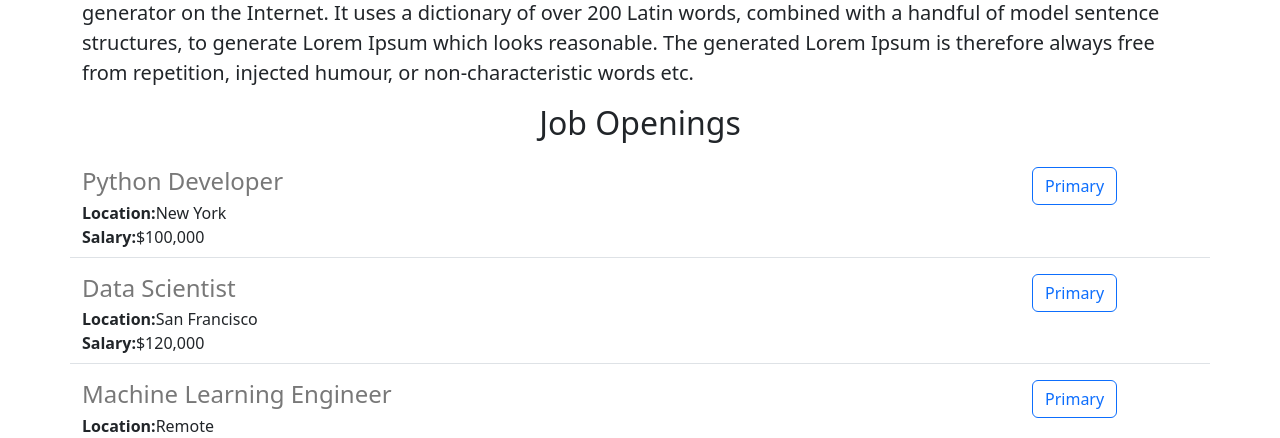
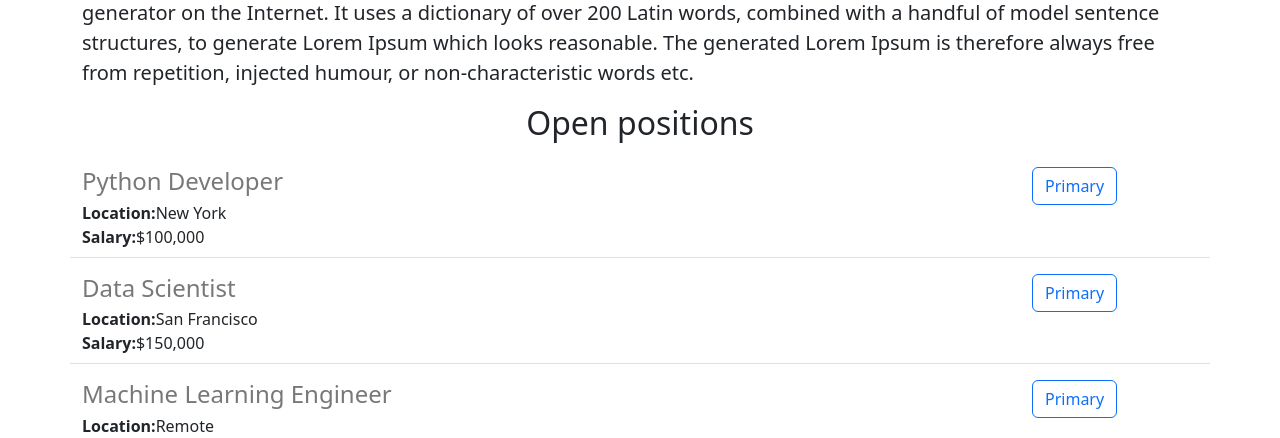
Before and after one commit to NouhJama/Jovian-careers-website-v2, a Flask app: page / in a window 1280 px wide. Shown: the part 632-1070 px from the top of the page. Run offline with Flask 3, Linux system fonts and the light colour scheme.

Commit message:
changed app salary on

```diff
--- a/app.py
+++ b/app.py
@@ -12,7 +12,7 @@ JOBS = [
     'id': 2,
     'title': 'Data Scientist',
     'location': 'San Francisco',
-    'salary': '$120,000',
+    'salary': '$150,000',
   },
   {
     'id': 3,
--- a/templates/home.html
+++ b/templates/home.html
@@ -24,7 +24,7 @@
   <p class="lead">
     There are many variations of passages of Lorem Ipsum available, but the majority have suffered alteration in some form, by injected humour, or randomised words which don't look even slightly believable. If you are going to use a passage of Lorem Ipsum, you need to be sure there isn't anything embarrassing hidden in the middle of text. All the Lorem Ipsum generators on the Internet tend to repeat predefined chunks as necessary, making this the first true generator on the Internet. It uses a dictionary of over 200 Latin words, combined with a handful of model sentence structures, to generate Lorem Ipsum which looks reasonable. The generated Lorem Ipsum is therefore always free from repetition, injected humour, or non-characteristic words etc.
   </p>
-<h2 class="text-center mt-2 mb-4"> Job Openings </h2>
+<h2 class="text-center mt-2 mb-4"> Open positions </h2>
   <div>
     {% for job in jobs %}
       {% include 'jobitem.html' %}
```
